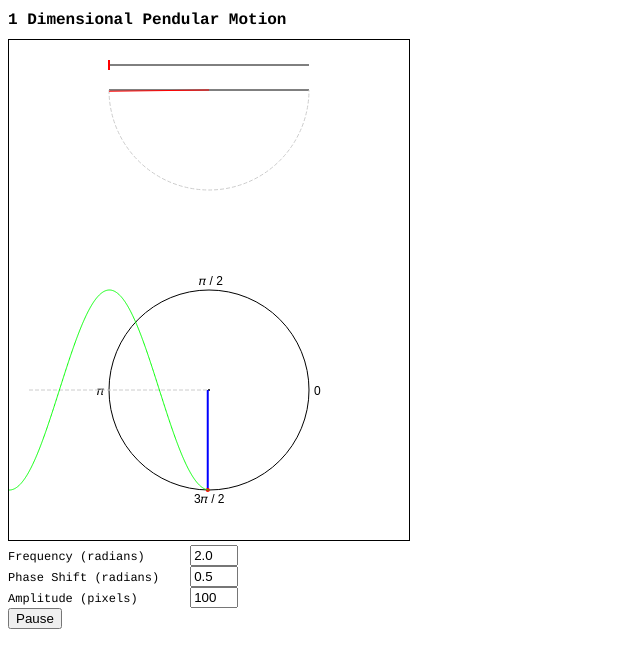
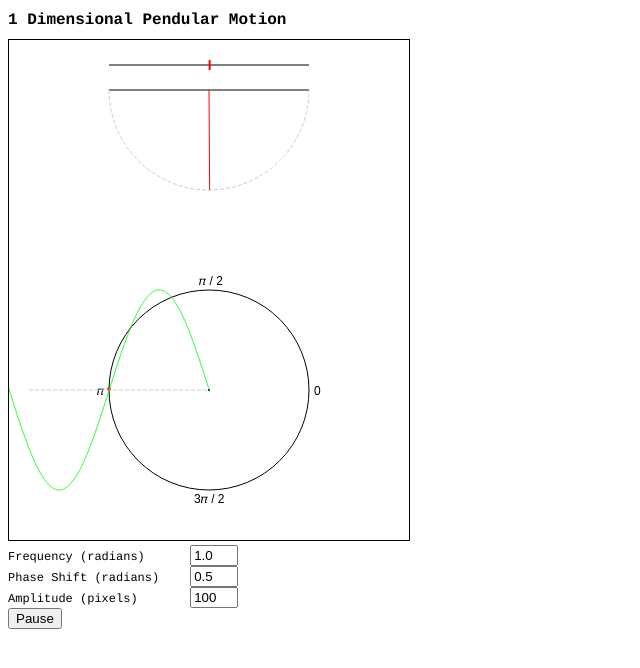
Before and after one commit to demc/harmonograph, a plain HTML site: page index.html in a window 1280 px wide. Shown: the whole page, without its empty margins (0-640 px from the left). Drawn offline with Linux system fonts and the light colour scheme.

Commit message:
Adjusting frequency to PI

```diff
--- a/harmonograph.js
+++ b/harmonograph.js
@@ -186,7 +186,7 @@ class PendulumDial {
 
 class Pendulum1D {
 
-  constructor(scene, x, y, width, height, amplitude) {
+  constructor(scene, x, y, width, height, amplitude, frequency) {
     this.scene = scene;
     this.ctx = scene.ctx;
     this.height = height;
@@ -195,7 +195,7 @@ class Pendulum1D {
     this.y = y;
 
     this.amplitude = amplitude;
-    this.frequency = 2 * Math.PI; // One 'cycle' per 1 second
+    this.frequency = frequency || 2 * Math.PI; // One 'cycle' per 1 second
     this.phaseShift = HALF_PI; // Must be in radians
 
     this.t = 0;
@@ -284,14 +284,14 @@ class Pendulum1D {
 
 class UnitCircle {
 
-  constructor(scene, x, y, radius) {
+  constructor(scene, x, y, radius, frequency) {
     this.scene = scene;
     this.ctx = scene.ctx;
     this.x = x;
     this.y = y;
 
     this.radius = radius;
-    this.frequency = 2 * Math.PI; // One 'cycle' per 1 second
+    this.frequency = frequency || 2 * Math.PI; // One 'cycle' per 1 second
     this.phaseShift = HALF_PI; // must be in radians
 
     this.t = 0;
@@ -380,7 +380,7 @@ class UnitCircle {
 
 class SineWave {
 
-  constructor(scene, x, y, width, height, amplitude, radius) {
+  constructor(scene, x, y, width, height, amplitude, frequency) {
     this.scene = scene;
     this.ctx = scene.ctx;
     this.x = x;
@@ -389,8 +389,7 @@ class SineWave {
     this.width = width;
 
     this.amplitude = amplitude;
-    this.radius = amplitude;
-    this.frequency = 2 * Math.PI; // One 'cycle' per second
+    this.frequency = frequency || 2 * Math.PI; // One 'cycle' per second
     this.phaseShift = HALF_PI;
 
     this.t = 0;
@@ -464,7 +463,7 @@ class SineWave {
 
     for (let i = 0; i < this._steps.length; i++) {
       const y = this._steps[this._steps.length - i - 1];
-      const x = (this.frequency * i * TICK_IN_SEC * this.radius) / Math.PI;
+      const x = (this.frequency * i * TICK_IN_SEC * this.amplitude) / Math.PI;
 
       const dx = xPos - x;
       const dy = yPos - y;
--- a/index.html
+++ b/index.html
@@ -43,7 +43,7 @@
     <ul>
       <li>
         <label for="frequency">Frequency (radians)</label>
-        <input type="number" id="frequency" step="0.25" value="2.0" />
+        <input type="number" id="frequency" step="0.25" value="1.0" />
       </li>
       <li>
         <label>Phase Shift (radians)</label>
@@ -63,10 +63,10 @@
       let p = document.getElementById('p');
       let ctx = p.getContext('2d');
       let scene = new Scene(ctx, 400, 500);
-      let pendulumDial = new PendulumDial(scene, 20, 25, 360, 10, 100);
-      let penulum1D = new Pendulum1D(scene, 20, 50, 360, 180, 100);
-      let unitCircle = new UnitCircle(scene, 200, 350, 100);
-      let sineWave = new SineWave(scene, 20, 300, 180, 100, 100);
+      let pendulumDial = new PendulumDial(scene, 20, 25, 360, 10, 100, Math.PI);
+      let penulum1D = new Pendulum1D(scene, 20, 50, 360, 180, 100, Math.PI);
+      let unitCircle = new UnitCircle(scene, 200, 350, 100, Math.PI);
+      let sineWave = new SineWave(scene, 20, 300, 180, 100, 100, Math.PI);
 
       scene.start();
 
```
